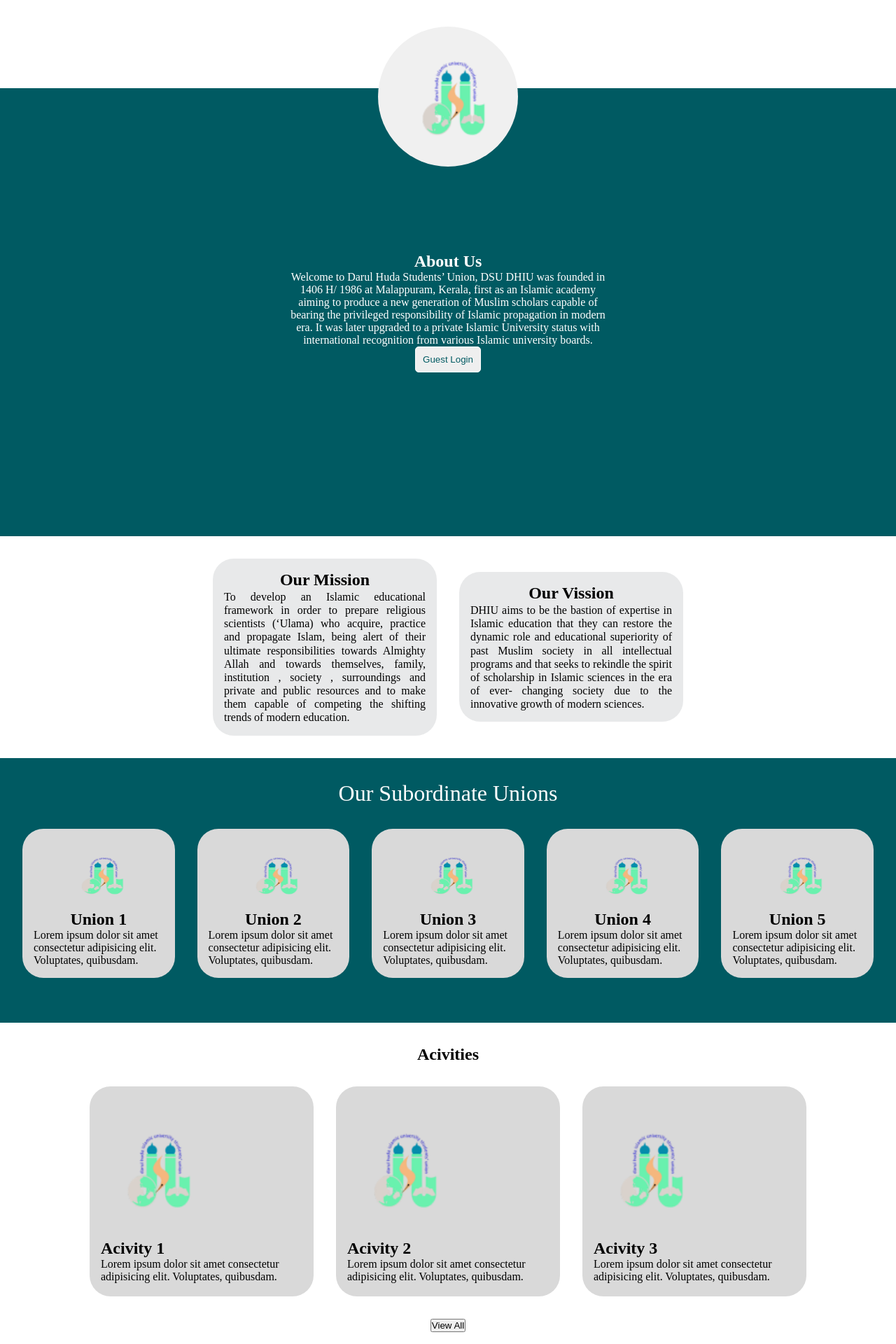
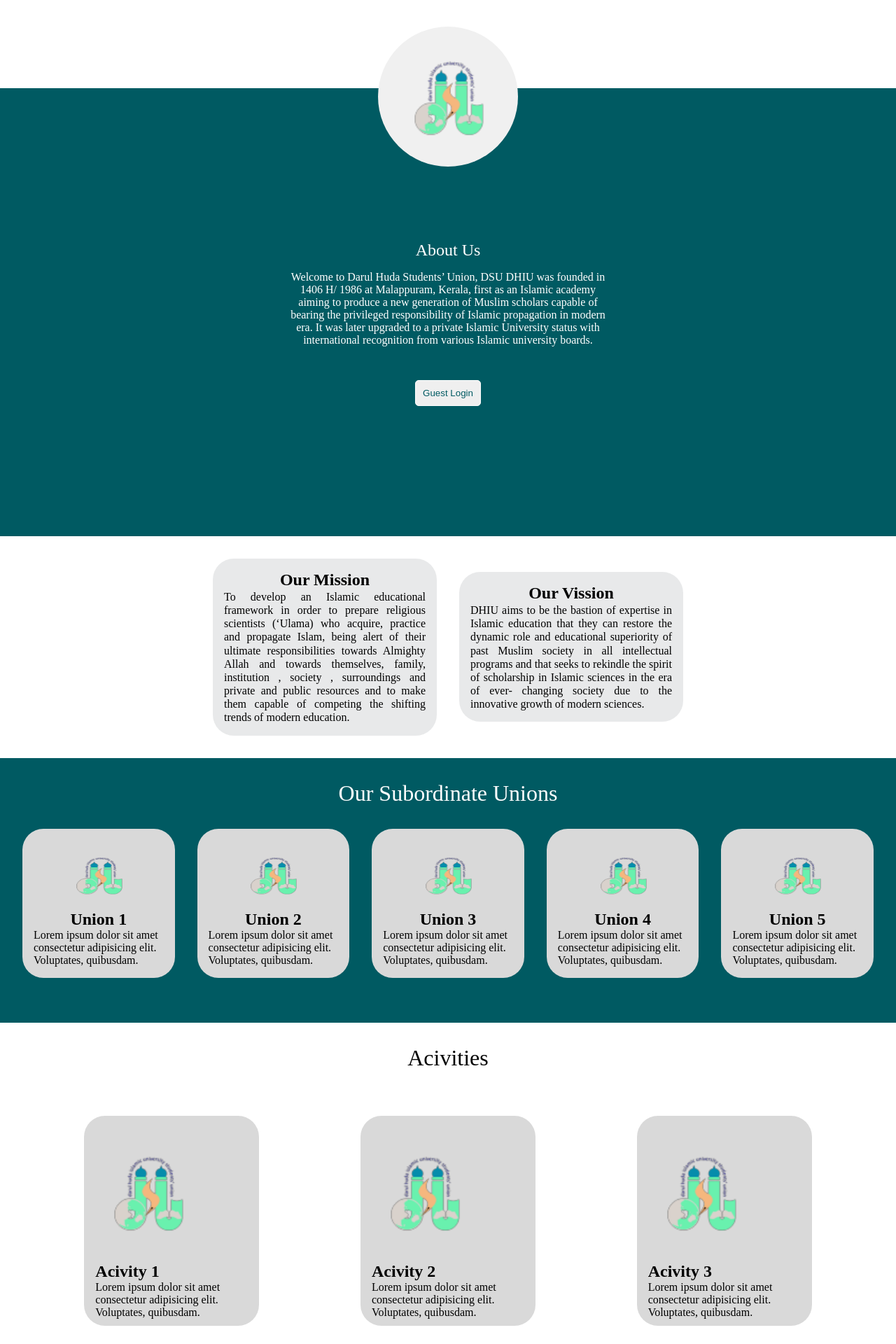
Before and after one commit to dulkifal/dsu, a Next.js app: page / in a window 1280 px wide. Shown: the part 540-2460 px from the top of the page at 70% size. Built offline with nearby package versions, Linux system fonts and the light colour scheme.

Commit message:
grid tin

```diff
--- a/compo/comp.module.css
+++ b/compo/comp.module.css
@@ -33,7 +33,6 @@
 /* unions */
 
 .unions{
-
    padding: 2rem;
   background: #005A62;
   color: #fff;
--- a/pages/index.tsx
+++ b/pages/index.tsx
@@ -12,16 +12,14 @@
         <title>DSU 2022-23</title>
         <meta name="description" content="Darul huda Students Union" />
         <meta name="viewport" content="width=device-width, initial-scale=1" />
-        <link rel="icon" href="/dhlogo.png" />
+        <link rel="icon" href="/favicon.ico" />
       </Head>
       <main className={s.main}>
         <div
           className={s.description}
           style={{
             backgroundImage: `url(${bg})`,
-
             backgroundSize: "cover",
-
             backgroundRepeat: "no-repeat",
           }}
         >
@@ -37,7 +35,7 @@
         </div>
         <section>
           <div className={s.about}>
-            <h1>About Us</h1>
+            <h2>About Us</h2>
             <p>
               Welcome to Darul Huda Students’ Union, DSU DHIU was founded in
               1406 H/ 1986 at Malappuram, Kerala, first as an Islamic academy
@@ -64,11 +62,9 @@
                 DHIU aims to be the bastion of expertise in Islamic education that they can restore the dynamic role and educational superiority of past Muslim society in all intellectual programs and that seeks to rekindle the spirit of scholarship in Islamic sciences in the era of ever- changing society due to the innovative growth of modern sciences.
               </p>
             </div>
-
           </div>
         </section>
         <Unions />
-
         <section>
           <div className={s.acivities}>
             <h2> Acivities</h2>
@@ -100,13 +96,10 @@
             </div>
             <button>View All</button>
           </div>
-
-
         </section>
         <section>
           <CoreCimmity />
         </section>
-
       </main>
     </>
   );
--- a/styles/Home.module.css
+++ b/styles/Home.module.css
@@ -27,28 +27,37 @@
   justify-content: center;
   align-items: center;
   margin-top: -7rem;
+  padding: 1rem;
 }
 
 .about {
   display: flex;
-
   flex-direction: column;
   justify-content: center;
   align-items: center;
+  gap: 1rem;
   margin-top: -7rem;
   height: 80vh;
   background: #005A62;
   color: #fff;
+  padding-top: 2rem;
 
+}
+.about h2{
+  font-size: 1.5rem;
+  font-weight: 400;
+  /* margin-bottom: 1rem; */
 }
 .about p{
 
   width: 450px;
   text-align: center;
+  font-weight: 100;
 
 
 }
 .about button {
+  margin-top: 2rem;
   color: #005A62;
   padding: 10px ;
   border: 1px solid #fff;
@@ -86,16 +95,20 @@
 }
 
 .acivities{
-  display: flex;
-  flex-direction: column;
-  justify-content: center;
-  align-items: center;
   font-size: 1rem;
   padding: 2rem;
+
+}
+.acivities h2{
+  text-align: center;
+  font-size: 2rem;
+  font-weight: 500;
+  margin-bottom: 2rem;
 }
 .acivities .acivity{
-  display: flex;
-  flex-direction: row;
+  display: grid;
+    grid-template-columns: repeat(auto-fit, minmax(200px, 1fr));
+  grid-gap: 2rem;
   justify-content: center;
   align-items: center;
   gap: 2rem;
@@ -104,16 +117,25 @@
 }
 .acivities .acivity div{
    background: #D9D9D9;
-  width: 20rem;
+  max-width: 250px;
+  margin: 0 auto;
   height: 300px;
   border-radius: 30px;
   padding: 1rem;
   display: flex;
   flex-direction: column;
   justify-content: center;
-
-
   font-size: 1rem;
   font-weight: 400;
   color: #000;
 }
+
+.acivities button{
+   justify-self: center;
+
+  color: #005A62;
+  padding: 10px ;
+  border: 1px solid #fff;
+  border-radius: 5px;
+  font-weight: 700px;
+}
```
Also changed, not shown: public/dsuLogo.png, 1 other file (tests, documents, lock files or other folders).
